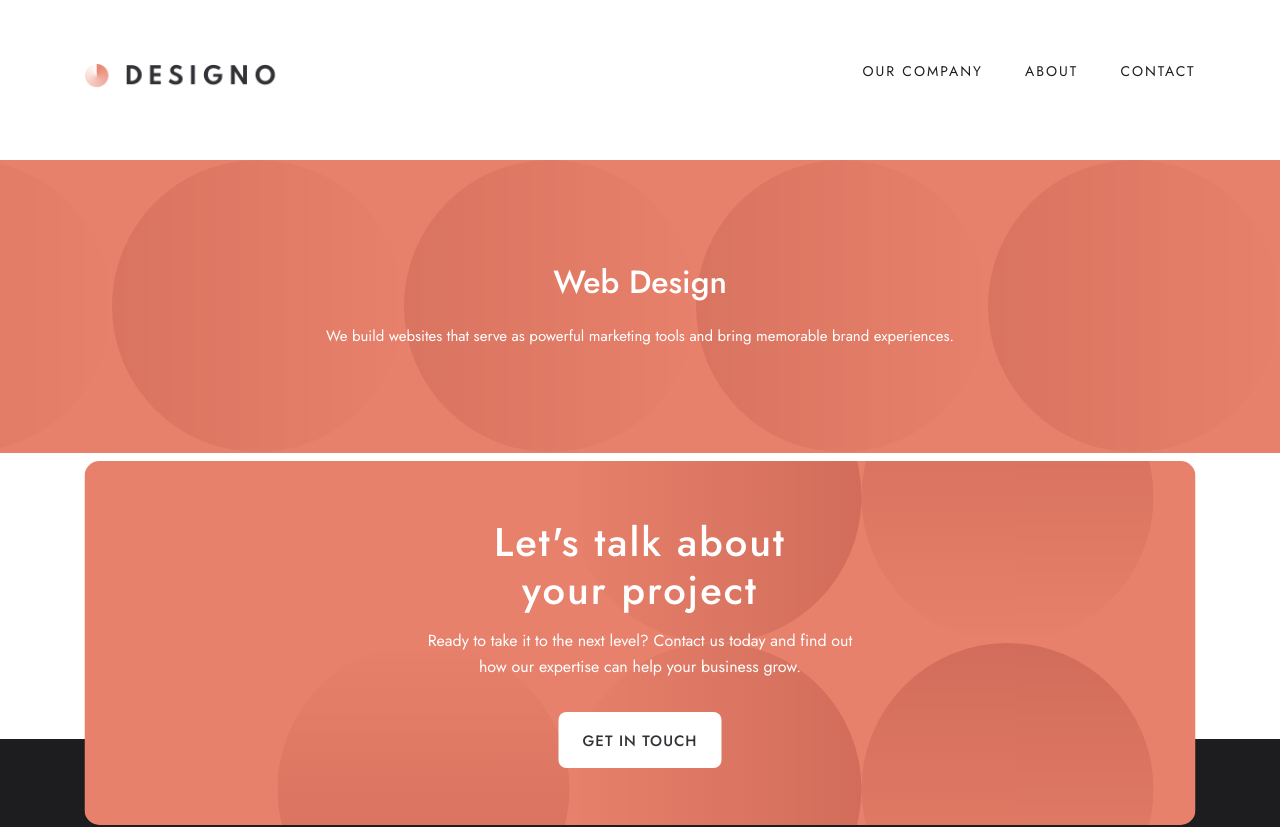
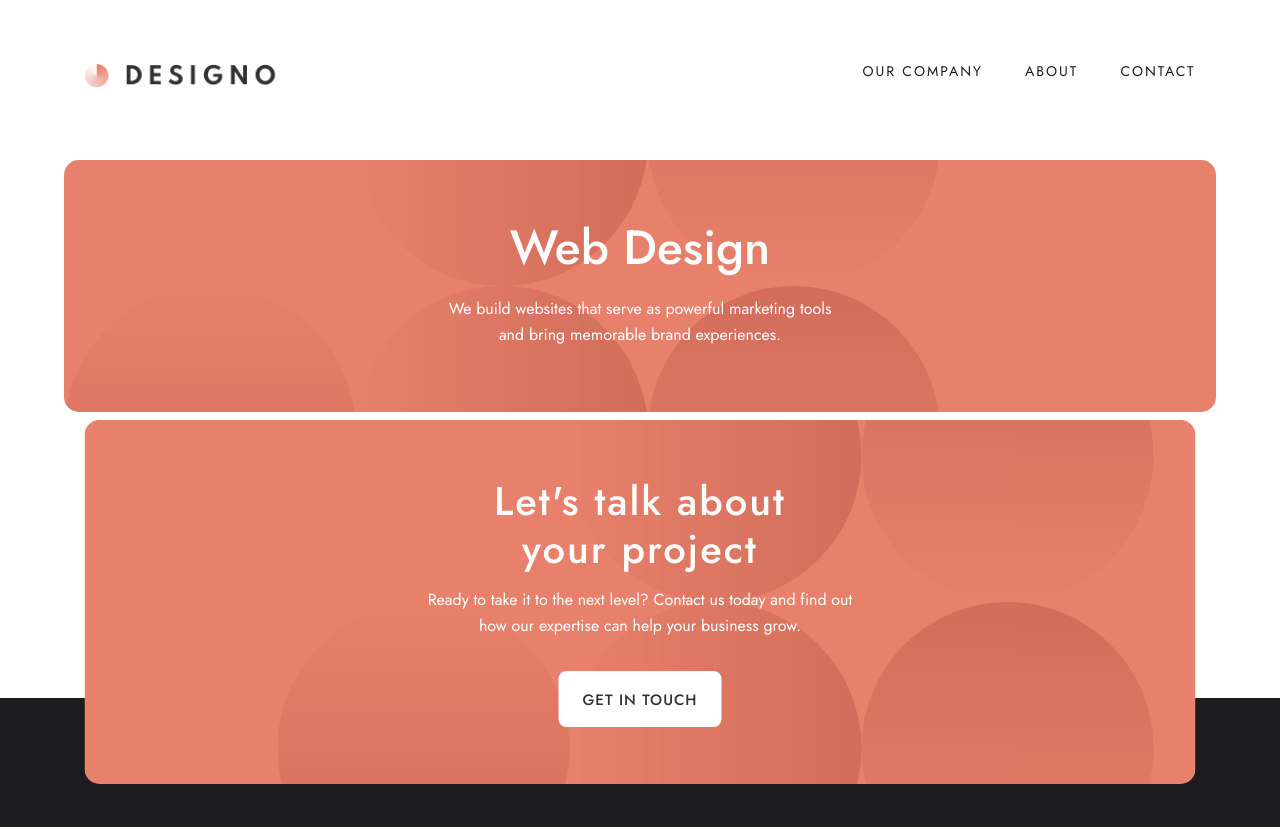
Before and after one commit to dbslapitan/designo, a Next.js app: page /designs/web in a window 1280 px wide. Shown: the top 827 px of the page. Built offline with nearby package versions, Linux system fonts and the light colour scheme.

Commit message:
finish design on of title section on tablet

```diff
--- a/src/ui/title-section/title-section.module.scss
+++ b/src/ui/title-section/title-section.module.scss
@@ -10,13 +10,34 @@
     background-repeat: repeat-x;
     background-size: 18.25rem 18.25rem;
     background-position: top right;
+    position: relative;
+
+    @include tablet{
+        padding: 4rem 0;
+        width: 90%;
+        margin: auto;
+        border-radius: 0.9375rem;
+        background-image: url("../../../public/shared/desktop/bg-pattern-call-to-action.svg");
+        background-position: left 0 center;
+        background-size: 876px 584px;
+        background-repeat: no-repeat;
+    }
 
     &__title{
         @include heading-2;
+
+        @include tablet{
+            @include heading-4;
+        }
     }
 
     &__description{
         @include body-1;
-        margin-top: 1.5rem;
+        margin: 1.5rem auto 0;
+        max-width: 400px;
+
+        @include tablet{
+            @include body-2;
+        }
     }
 }
```
